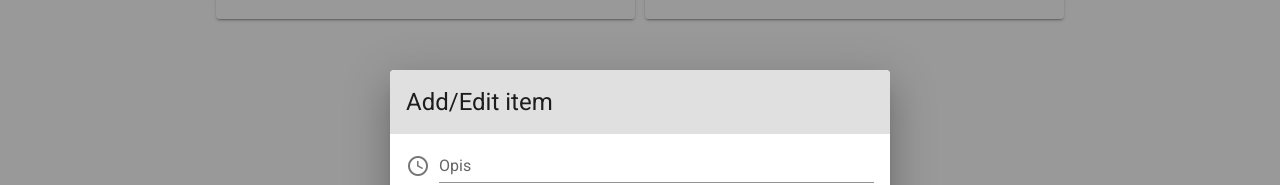
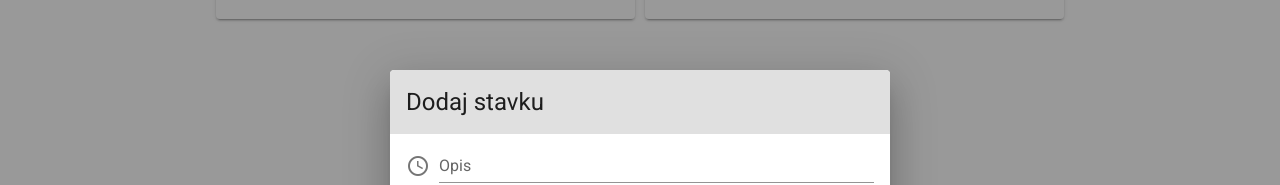
Before and after one commit to MatijaNovosel/vue-vjezba, a Vue app: page /done in a window 1280 px wide. Both pictures are taken after a click on the button "DODAJ STAVKU". Shown: the part 229-414 px from the top of the page. Built offline with nearby package versions, Linux system fonts and the light colour scheme.

Commit message:
Translation update

```diff
--- a/src/components/AddEditItemDialog.vue
+++ b/src/components/AddEditItemDialog.vue
@@ -4,8 +4,12 @@
       <v-card>
         <ValidationObserver v-slot="{ handleSubmit }" ref="addEditItemForm">
           <form @submit.prevent="handleSubmit(saveData)">
-            <v-card-title class="text-h5 grey lighten-2">Add/Edit item</v-card-title>
-
+            <v-card-title v-if="!isEditMode" class="text-h5 grey lighten-2">{{
+              $t("item.addItem")
+            }}</v-card-title>
+            <v-card-title v-if="isEditMode" class="text-h5 grey lighten-2">{{
+              $t("item.editItem")
+            }}</v-card-title>
             <v-card-text>
               <ValidationProvider name="Description" rules="required" v-slot="{ errors }">
                 <v-text-field
@@ -30,8 +34,8 @@
 
             <v-card-actions>
               <v-spacer></v-spacer>
-              <v-btn color="primary" text type="submit">{{$t('buttons.save')}}</v-btn>
-              <v-btn color="primary" text @click="closeDialog()">{{$t('buttons.cancel')}}</v-btn>
+              <v-btn color="primary" text type="submit">{{ $t("buttons.save") }}</v-btn>
+              <v-btn color="primary" text @click="closeDialog()">{{ $t("buttons.cancel") }}</v-btn>
             </v-card-actions>
           </form>
         </ValidationObserver>
```
